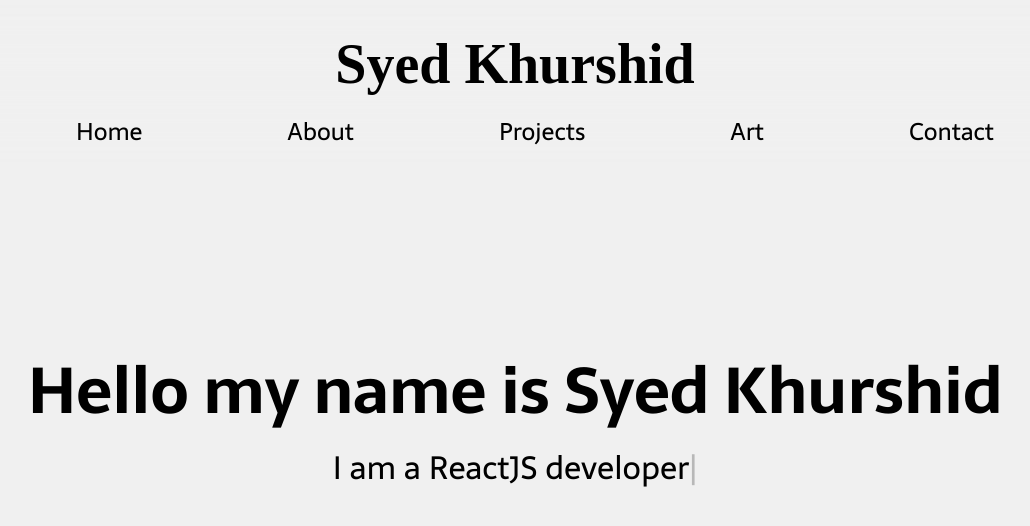
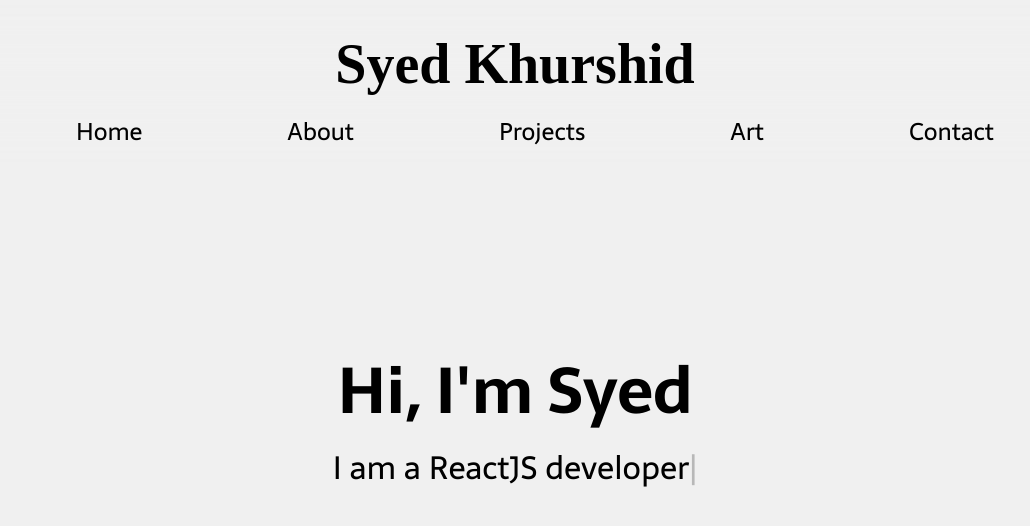
Before and after one commit to kurogosane1/siteupdated, a Next.js app: page / in a window 1280 px wide. Shown: the top 526 px of the page, without its empty margins (125-1155 px from the left). Built offline with nearby package versions, Linux system fonts and the light colour scheme; a web font is replaced by a local one.

Commit message:
made some small changes

```diff
--- a/pages/index.js
+++ b/pages/index.js
@@ -32,7 +32,7 @@ export default function Home() {
         <link rel="icon" href="/favicon.ico" />
       </Head>
       <div className={styles.frontContainer}>
-        <h1>Hello my name is Syed Khurshid</h1>
+        <h1>Hi, I'm Syed</h1>
         <span>I am a </span>
         <span className="element" id={typed}></span>
       </div>
```
Also changed, not shown: components/Maintitle.js (+1 -8 lines).
